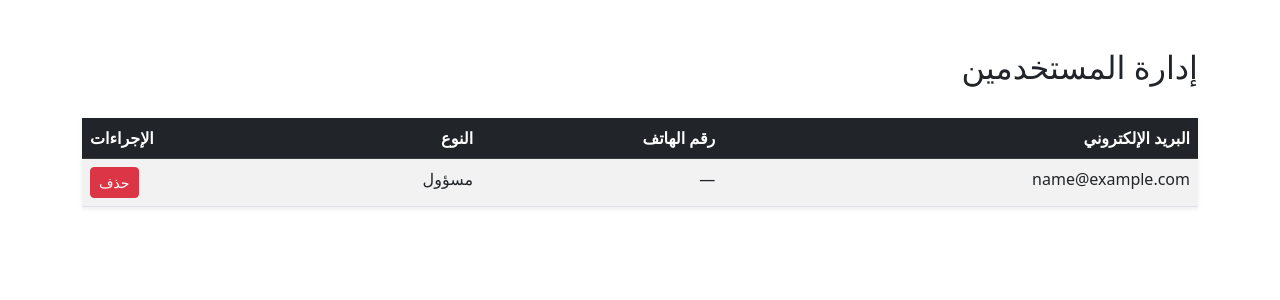
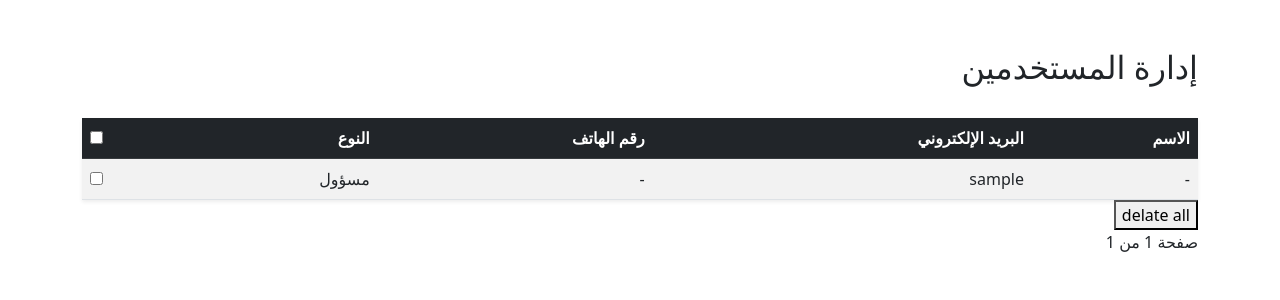
Before and after one commit to abdulrahman043/CAPSTONE_PROJECT, a Django app: page /users/ in a window 1280 px wide. Shown: the part 76-376 px from the top of the page. Run offline with Django 5.2, Linux system fonts and the light colour scheme; the visitor is signed in with stand-in values (Sample User, id 1); data comes from the database, SQL or seed files in the repository; some libraries are stand-ins or nearby versions.

Commit message:
with delete all

```diff
--- a/WasslPoint/accounts/templates/accounts/user_list.html
+++ b/WasslPoint/accounts/templates/accounts/user_list.html
@@ -1,35 +1,48 @@
 {% extends "main/base.html" %}
+{%load static%}
+{%block style%}  <link rel="stylesheet" href="{% static 'css/accounts.css' %}">{%endblock%}
+
 {% block content %}
 <div class="container my-5">
-  <!-- العنوان -->
   <div class="row mb-4">
     <div class="col">
       <h2>إدارة المستخدمين</h2>
     </div>
   </div>
-
-  <!-- جدول المستخدمين -->
+  <form action="{%url 'accounts:delete_all'%}" method="post">
+    {%csrf_token%}
   <div class="table-responsive shadow-sm">
     <table class="table table-striped table-hover mb-0">
       <thead class="table-dark">
         <tr>
+          <th> الاسم</th>
+
           <th>البريد الإلكتروني</th>
           <th>رقم الهاتف</th>
           <th>النوع</th>
-          <th class="text-end">الإجراءات</th>
+          <th class="text-end"><input type="checkbox" id="select-all"></th>
+
         </tr>
       </thead>
       <tbody>
         {% for user in user_page %}
         <tr>
-          <td>{{ user.email }}</td>
+          <td>
+            {% if user.student_profile  %}
+              {{ user.student_profile.personal_info.full_name}}
+            {% elif user.company_profile  %}
+              {{ user.company_profile.name }}
+            {% else %}
+                -
+            {% endif %}
+          <td>{{ user.username }}</td>
           <td>
             {% if user.student_profile and user.student_profile.contact_info %}
               {{ user.student_profile.contact_info.phone }}
             {% elif user.company_profile and user.company_profile.contactperson %}
               {{ user.company_profile.contactperson.phone }}
             {% else %}
-              &mdash;
+              -
             {% endif %}
           </td>
           <td>
@@ -41,19 +54,8 @@
               مسؤول
             {% endif %}
           </td>
-          <td class="text-end">
-            <form
-              method="post"
-              action="{% url 'accounts:user_delete' user.id %}"
-              class="d-inline"
-              onsubmit="return confirm('هل تريد حذف {{ user.username }}؟');"
-            >
-              {% csrf_token %}
-              <button type="submit" class="btn btn-sm btn-danger">
-                حذف
-              </button>
-            </form>
-          </td>
+          <td class="text-end"><input type="checkbox" class="select-row " name="selected_users" value="{{user.id}}"></td>
+
         </tr>
         {% empty %}
         <tr>
@@ -65,41 +67,33 @@
       </tbody>
     </table>
   </div>
+  <button>delate all</button>
+</form>
+<div>
+  {% if user_page.has_previous %}
+  <a href="?page=1">&laquo; الأولى</a>
+  <a href="?page={{ user_page.previous_page_number }}">&lsaquo; السابق</a>
+{% endif %}
 
-  <!-- أزرار التنقل بين الصفحات -->
-  {% if user_page.has_other_pages %}
-  <nav aria-label="تصفح الصفحات" class="d-flex justify-content-center mt-4">
-    <ul class="pagination mb-0">
-      <li class="page-item {% if not user_page.has_previous %}disabled{% endif %}">
-        {% if user_page.has_previous %}
-          <a class="page-link" href="?page={{ user_page.previous_page_number }}">‹ السابق</a>
-        {% else %}
-          <span class="page-link">‹ السابق</span>
-        {% endif %}
-      </li>
+<!-- Current page indicator -->
+صفحة {{ user_page.number }} من {{ user_page.paginator.num_pages }}
 
-      {% for num in page_numbers %}
-        {% if num == '…' %}
-          <li class="page-item disabled">
-            <span class="page-link">…</span>
-          </li>
-        {% else %}
-          <li class="page-item {% if num == user_page.number %}active{% endif %}">
-            <a class="page-link" href="?page={{ num }}">{{ num }}</a>
-          </li>
-        {% endif %}
-      {% endfor %}
+{% if user_page.has_next %}
+  <a href="?page={{ user_page.next_page_number }}">التالي &rsaquo;</a>
+  <a href="?page={{ user_page.paginator.num_pages }}">الأخيرة &raquo;</a>
+{% endif %}
 
-      <li class="page-item {% if not user_page.has_next %}disabled{% endif %}">
-        {% if user_page.has_next %}
-          <a class="page-link" href="?page={{ user_page.next_page_number }}">التالي ›</a>
-        {% else %}
-          <span class="page-link">التالي ›</span>
-        {% endif %}
-      </li>
-    </ul>
-  </nav>
-  {% endif %}
 
 </div>
+
+</div>
+<script>
+ document.addEventListener('DOMContentLoaded',()=>{
+  const select_all=document.getElementById('select-all')
+  if(!select_all) return;
+  select_all.addEventListener('change',e=>{
+    document.querySelectorAll('.select-row').forEach(cb=> cb.checked=e.target.checked)
+  })
+ })
+</script>
 {% endblock %}
--- a/WasslPoint/accounts/urls.py
+++ b/WasslPoint/accounts/urls.py
@@ -9,7 +9,7 @@ urlpatterns=[
     path('signup/company/',views.signup_company_view,name='signup_company_view'),
     path('users/',views.user_list,name='user_list'),
         path('users/<int:user_id>/delete/', views.user_delete, name='user_delete'),
-    path('users/bulk-delete/', views.bulk_delete_users, name='bulk_delete_users'),
+    path('users/delete_all/', views.delete_all, name='delete_all'),
 
 
 
--- a/WasslPoint/accounts/views.py
+++ b/WasslPoint/accounts/views.py
@@ -64,8 +64,10 @@ def logout_view(request:HttpRequest):
 @staff_member_required
 def user_list(request: HttpRequest):
     user_qs=User.objects.all()
-
-    context={"user_page":user_qs}
+    paginator=Paginator(user_qs,5)
+    page=request.GET.get('page')
+    user_page=paginator.get_page(page)
+    context={"user_page":user_page}
 
     return render(request, 'accounts/user_list.html',context)
 def user_delete(request, user_id):
@@ -79,11 +81,12 @@ def user_delete(request, user_id):
 @login_required
 @staff_member_required
 @require_POST
-def bulk_delete_users(request):
-    # 받은 ID 목록 (체크된 사용자)
-    ids = request.POST.getlist('selected_users')
-    # 자신, staff, superuser는 제외하고 삭제
-    qs = User.objects.filter(id__in=ids, is_staff=False, is_superuser=False).exclude(id=request.user.id)
-    count = qs.count()
-    qs.delete()
+def delete_all(request:HttpRequest):
+    try:
+        if request.method=='POST':
+            ids=request.POST.getlist('selected_users')
+            if ids:
+                User.objects.filter(id__in=ids,is_staff=False, is_superuser=False).exclude(id=request.user.id).delete()
+    except:
+        pass
     return redirect('accounts:user_list')
```
Also changed, not shown: WasslPoint/accounts/static/css/accounts.css (added), WasslPoint/main/static/css/style.css (indentation only).
